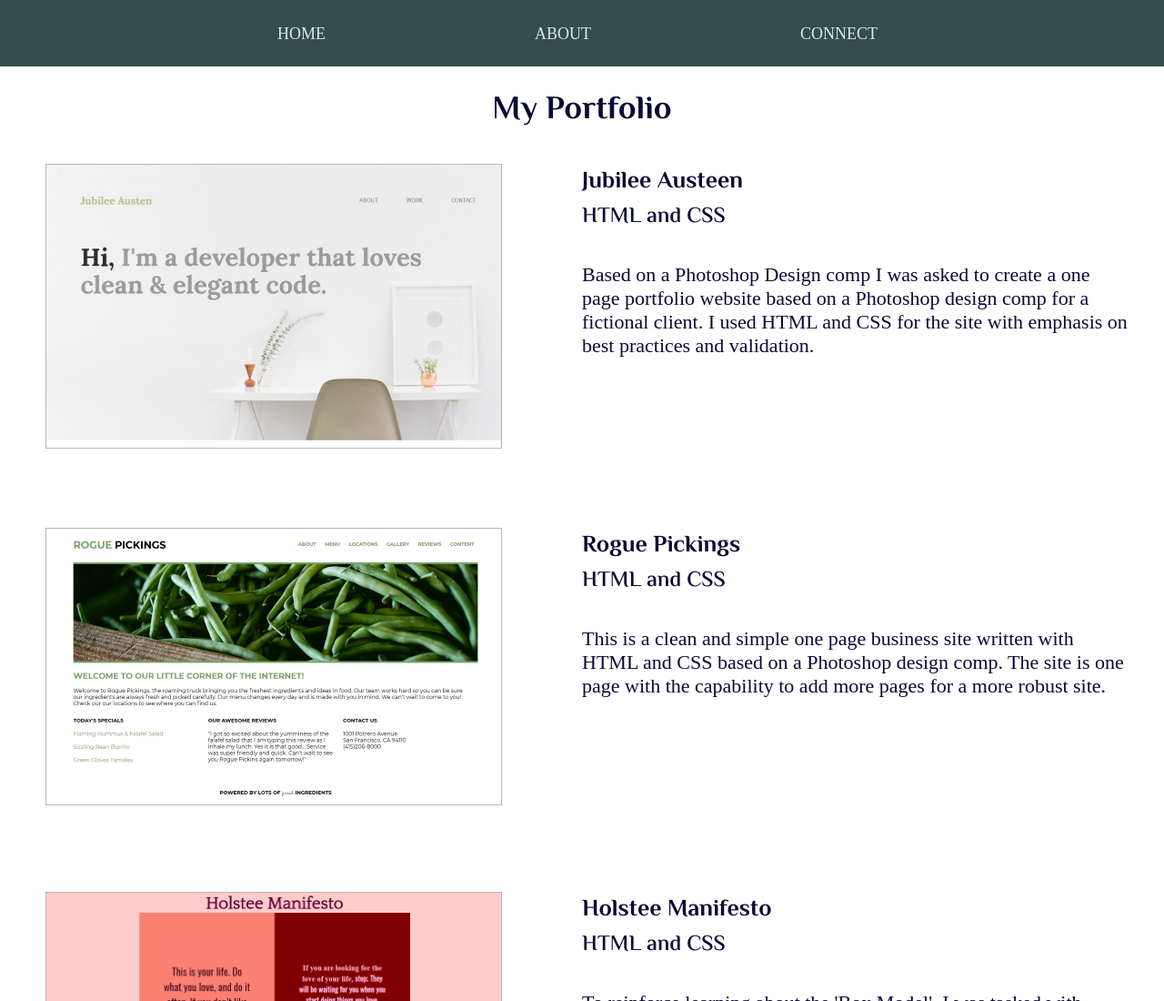
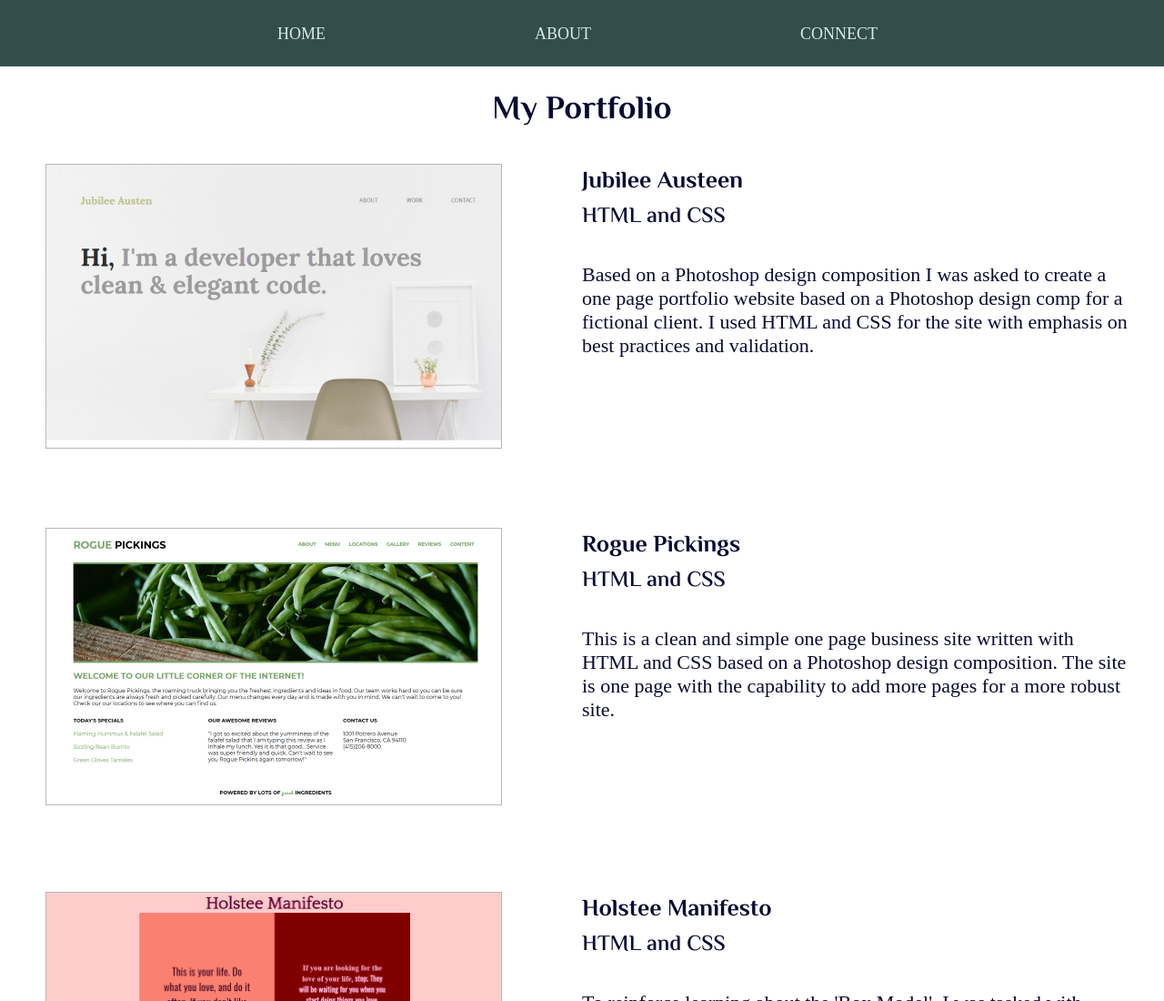
Before and after one commit to Kristen603/multi-page-site, a plain HTML site: page portfolio/index.html in a window 1280 px wide. Shown: the top 1100 px of the page at 91% size. Drawn offline with Linux system fonts and the light colour scheme; a web font is replaced by a local one.

Commit message:
Changed comp to composition

```diff
--- a/portfolio/index.html
+++ b/portfolio/index.html
@@ -34,7 +34,7 @@
                     <div class="half-width">
                         <h3>Jubilee Austeen</h3>
                         <h4>HTML and CSS</h4>
-                            <p>Based on a Photoshop Design comp I was asked to create a one page portfolio website based on a Photoshop design comp for a fictional client. I used HTML and CSS for the site with emphasis on best practices and validation. </p>
+                            <p>Based on a Photoshop design composition I was asked to create a one page portfolio website based on a Photoshop design comp for a fictional client. I used HTML and CSS for the site with emphasis on best practices and validation. </p>
                     </div>
 
                 <!--ROGUE-->
@@ -45,7 +45,7 @@
                     <div class="half-width">
                         <h3>Rogue Pickings</h3>
                         <h4>HTML and CSS</h4>
-                            <p>This is a clean and simple one page business site written with HTML and CSS based on a Photoshop design comp. The site is one page with the capability to add more pages for a more robust site. </p>
+                            <p>This is a clean and simple one page business site written with HTML and CSS based on a Photoshop design composition. The site is one page with the capability to add more pages for a more robust site. </p>
                     </div>
 
                 <!--HOLSTEE-->
```
